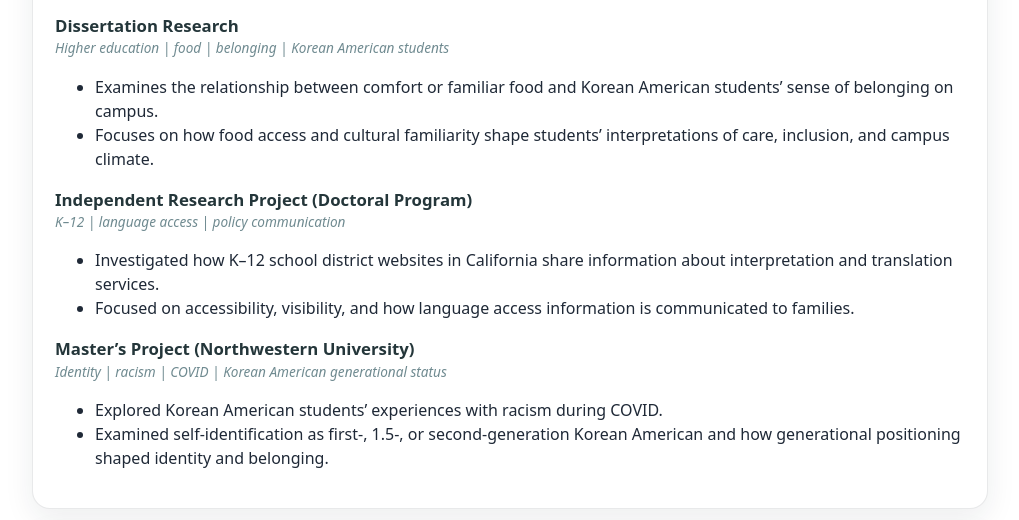
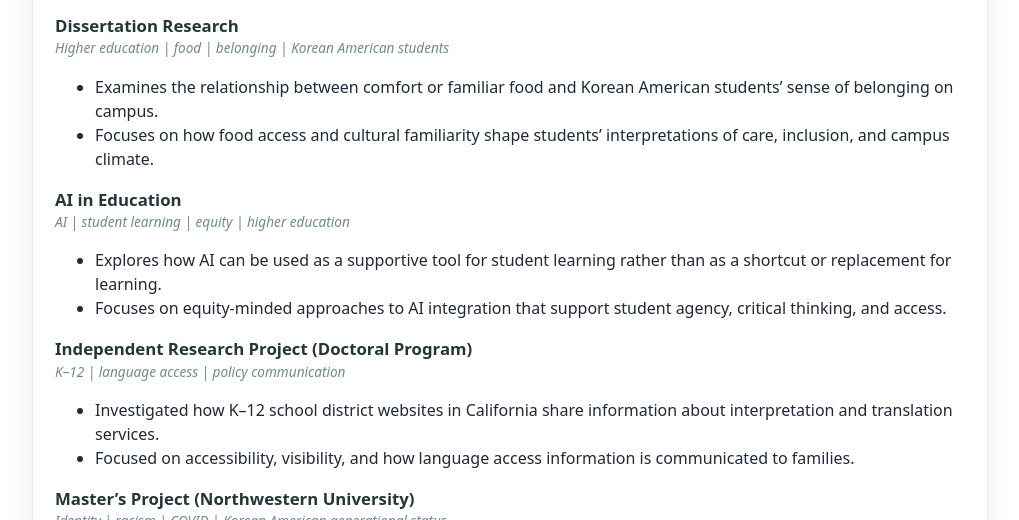
Before and after one commit to hongdamhee/damhee.com, a plain HTML site: page research.html in a window 1280 px wide. Shown: the part 644-1164 px from the top of the page, without its empty margins (130-1149 px from the left). Drawn offline with Linux system fonts and the light colour scheme.

Commit message:
Update research.html

```diff
--- a/research.html
+++ b/research.html
@@ -58,6 +58,17 @@
       <ul>
         <li>Examines the relationship between comfort or familiar food and Korean American students’ sense of belonging on campus.</li>
         <li>Focuses on how food access and cultural familiarity shape students’ interpretations of care, inclusion, and campus climate.</li>
+      </ul>
+    </div>
+
+    <div class="item">
+      <div class="top">
+        <div class="title"><strong>AI in Education</strong></div>
+        <div class="meta">AI | student learning | equity | higher education</div>
+      </div>
+      <ul>
+        <li>Explores how AI can be used as a supportive tool for student learning rather than as a shortcut or replacement for learning.</li>
+        <li>Focuses on equity-minded approaches to AI integration that support student agency, critical thinking, and access.</li>
       </ul>
     </div>
 
```
Lines whose indentation alone changed are shown as unchanged.
